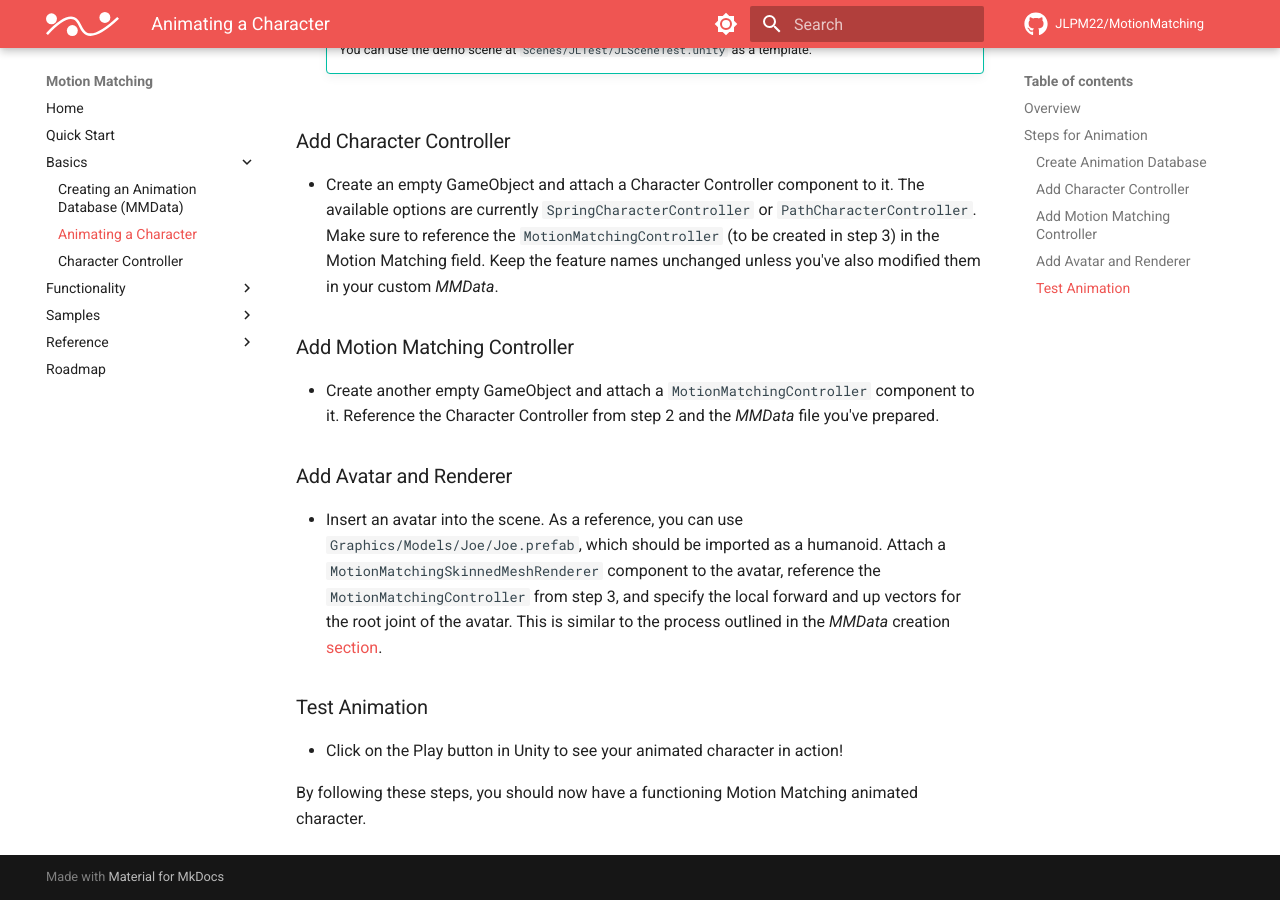
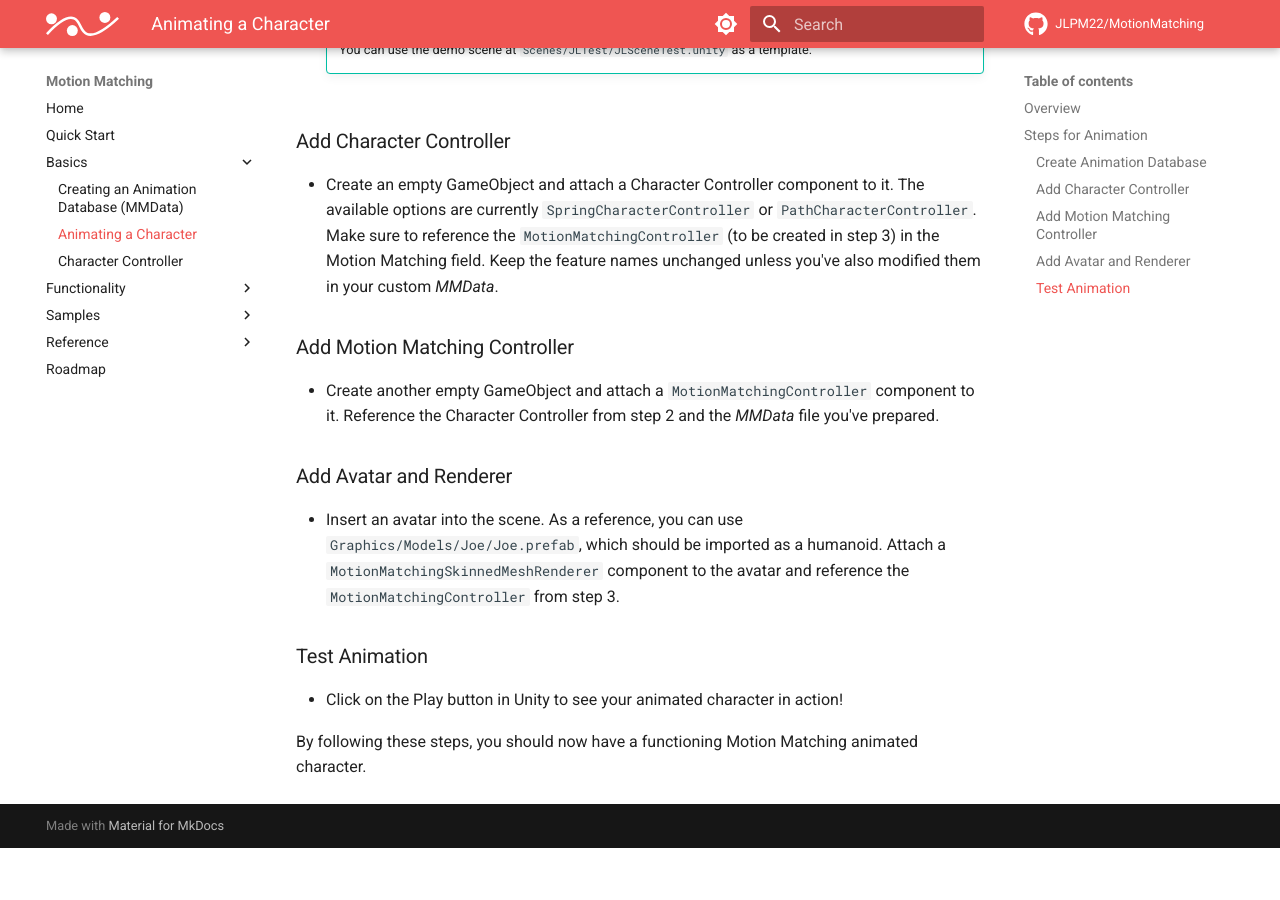
Before and after one commit to JLPM22/motionmatching-docs, an MkDocs documentation site: the page built from docs/basics/character.md, in a window 1280 px wide and 900 px high, scrolled down 604 px. Built offline with MkDocs 1.6.1 and Material for MkDocs 9.7.7, drawn with Linux system fonts in a browser that asks for light colours; comment, search, counter and statistics services are not loaded; after the commit the page ends 1452 px from its top, so only the background shows below that.

Commit message:
Update character.md

```diff
--- a/docs/basics/character.md
+++ b/docs/basics/character.md
@@ -23,7 +23,7 @@ Animating a character using Motion Matching involves coordinating between the Ch
 
 ### Add Avatar and Renderer
 
-- Insert an avatar into the scene. As a reference, you can use ``Graphics/Models/Joe/Joe.prefab``, which should be imported as a humanoid. Attach a ``MotionMatchingSkinnedMeshRenderer`` component to the avatar, reference the ``MotionMatchingController`` from step 3, and specify the local forward and up vectors for the root joint of the avatar. This is similar to the process outlined in the *MMData* creation [section](animation_database.md).
+- Insert an avatar into the scene. As a reference, you can use ``Graphics/Models/Joe/Joe.prefab``, which should be imported as a humanoid. Attach a ``MotionMatchingSkinnedMeshRenderer`` component to the avatar and reference the ``MotionMatchingController`` from step 3.
 
 ### Test Animation
 
```
